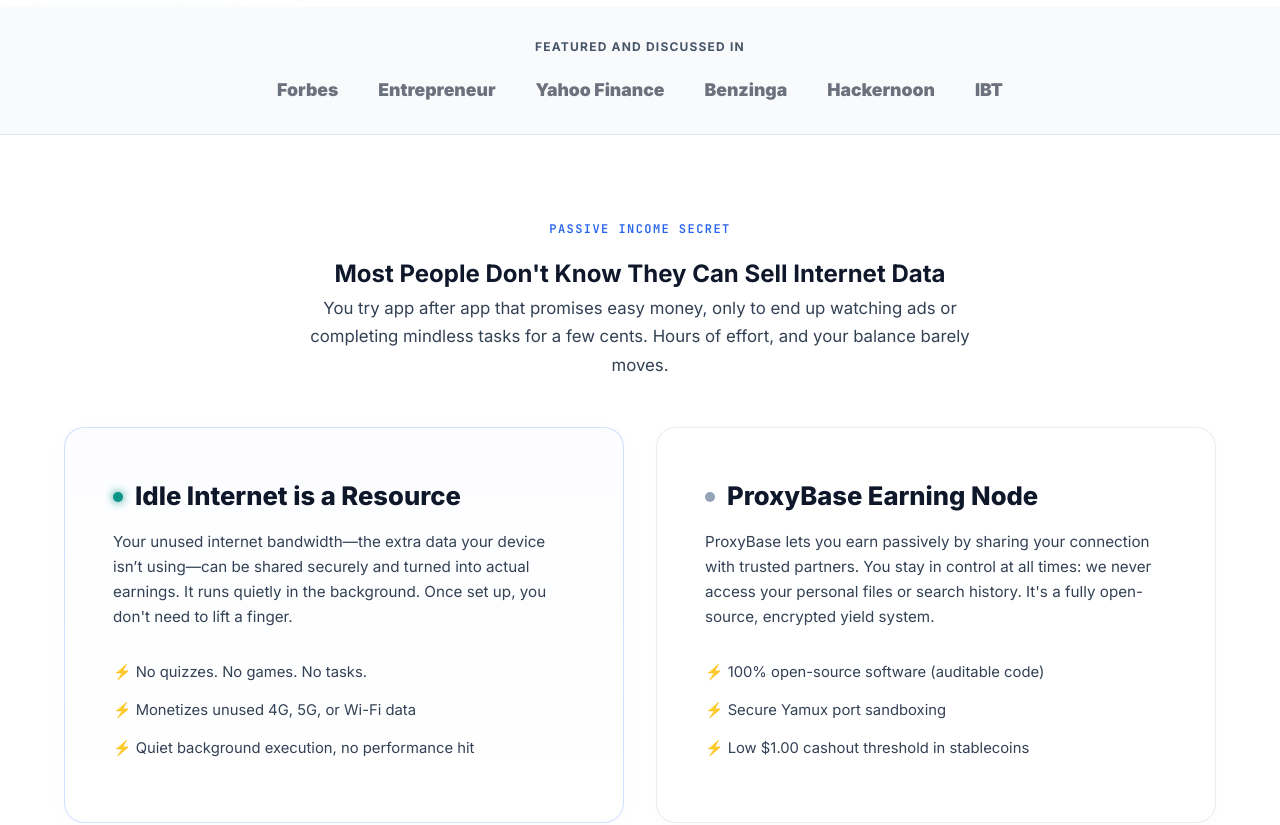
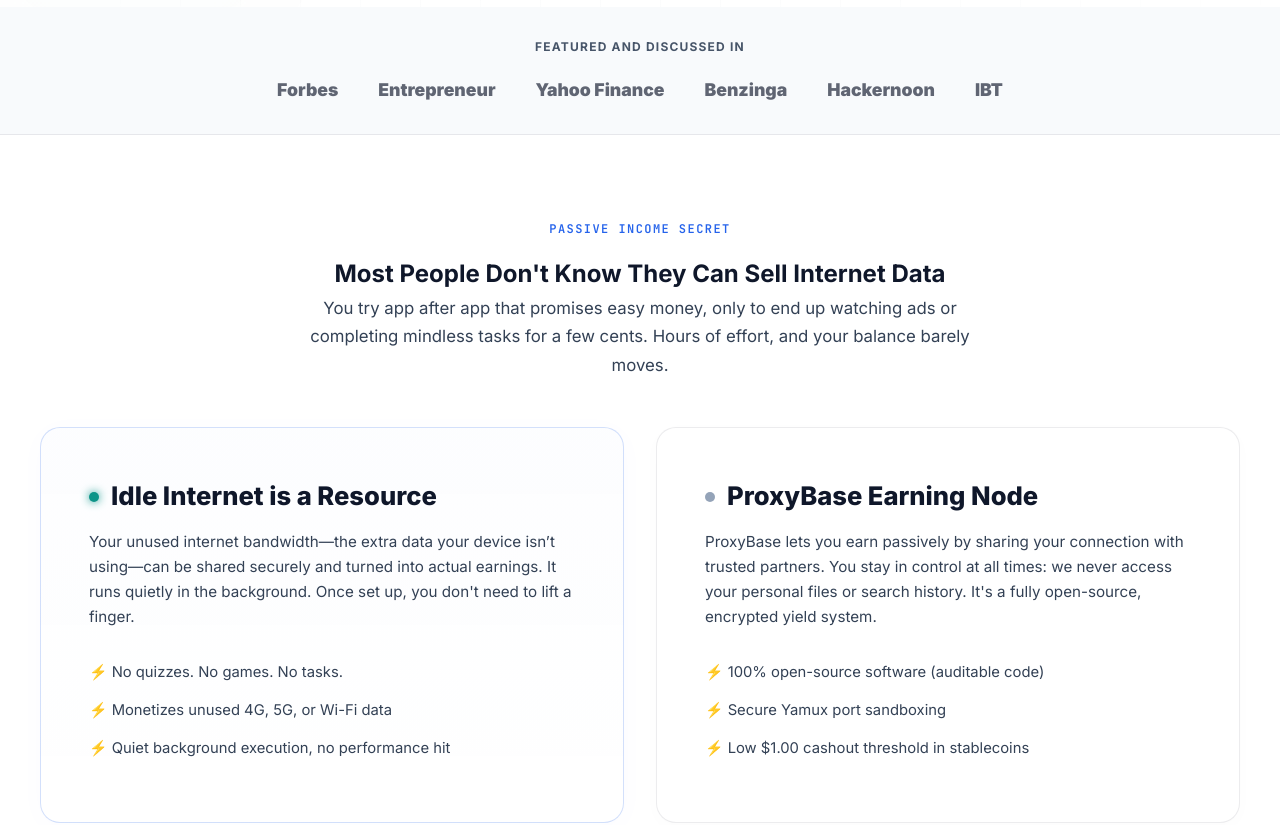
Before and after one commit to proxybasehq/proxybase-landing, a Next.js app: page / in a window 1280 px wide. Shown: the part 800-1625 px from the top of the page. Built offline with nearby package versions, Linux system fonts and the light colour scheme.

Commit message:
fix styles for pages.

```diff
--- a/app/download/page.js
+++ b/app/download/page.js
@@ -80,7 +80,7 @@ export default function DownloadPage() {
 
                     {/* GUI DOWNLOADS */}
                     {activeTab === 'gui' && (
-                        <div className="downloads-grid" style={{ display: "grid", gridTemplateColumns: "repeat(auto-fit, minmax(280px, 1fr))", gap: "32px" }}>
+                        <div className="downloads-grid">
                             <div className="download-card macos" style={{ background: "var(--bg-card)", border: "1px solid var(--border-subtle)", borderRadius: "var(--radius-lg)", padding: "32px", display: "flex", flexDirection: "column", justifyContent: "space-between" }}>
                                 <div>
                                     <div className="os-header" style={{ display: "flex", alignItems: "center", gap: "16px", marginBottom: "20px" }}>
@@ -151,7 +151,7 @@ export default function DownloadPage() {
 
                     {/* CLI DOWNLOADS */}
                     {activeTab === 'cli' && (
-                        <div className="downloads-grid" style={{ display: "grid", gridTemplateColumns: "repeat(auto-fit, minmax(280px, 1fr))", gap: "32px" }}>
+                        <div className="downloads-grid">
                             <div className="download-card macos" style={{ background: "var(--bg-card)", border: "1px solid var(--border-subtle)", borderRadius: "var(--radius-lg)", padding: "32px", display: "flex", flexDirection: "column", justifyContent: "space-between" }}>
                                 <div>
                                     <div className="os-header" style={{ display: "flex", alignItems: "center", gap: "16px", marginBottom: "20px" }}>
--- a/app/earn/earn-money-online/page.js
+++ b/app/earn/earn-money-online/page.js
@@ -221,7 +221,7 @@ export default function EarnMoneyOnlinePage() {
                         <p className="section-desc">Clear answers to help you navigate digital earning paths safely.</p>
                     </div>
 
-                    <div className="deepdive-grid" style={{ gridTemplateColumns: "1fr 1fr" }}>
+                    <div className="deepdive-grid grid-2-cols">
                         <div className="deepdive-card">
                             <h3>Can you make $100 a day online?</h3>
                             <p>
--- a/app/earn/passive-income/page.js
+++ b/app/earn/passive-income/page.js
@@ -201,7 +201,7 @@ export default function PassiveIncomePage() {
                         <p className="section-desc">Clear, honest answers about passive earning on the ProxyBase platform.</p>
                     </div>
 
-                    <div className="deepdive-grid" style={{ gridTemplateColumns: "1fr 1fr" }}>
+                    <div className="deepdive-grid grid-2-cols">
                         <div className="deepdive-card">
                             <h3>Is ProxyBase a real passive income app?</h3>
                             <p>
--- a/app/earn/sell-internet/page.js
+++ b/app/earn/sell-internet/page.js
@@ -50,7 +50,7 @@ export default function SellInternetPage() {
                 </section>
 
                 {/* TRUSTED LOGOS */}
-                <section style={{ padding: "40px 24px 20px", textAlignment: "center", borderBottom: "1px solid var(--border-subtle)", background: "var(--bg-secondary)" }}>
+                <section style={{ padding: "40px 24px 20px", textAlign: "center", borderBottom: "1px solid var(--border-subtle)", background: "var(--bg-secondary)" }}>
                     <div style={{ maxWidth: "var(--max-width)", margin: "0 auto", textAlign: "center" }}>
                         <p style={{ fontSize: "0.8rem", textTransform: "uppercase", letterSpacing: "0.1em", color: "var(--text-muted)", marginBottom: "20px", fontWeight: 700 }}>
                             Proxy Sourcing Ecosystem Backed by Industry Mentions
@@ -206,7 +206,7 @@ export default function SellInternetPage() {
                         <p className="section-desc">Everything you need to know about selling internet bandwidth on ProxyBase.</p>
                     </div>
 
-                    <div className="deepdive-grid" style={{ gridTemplateColumns: "1fr 1fr" }}>
+                    <div className="deepdive-grid grid-2-cols">
                         <div className="deepdive-card">
                             <h3>What is the best app to sell internet data?</h3>
                             <p>
--- a/app/globals.css
+++ b/app/globals.css
@@ -3394,3 +3394,164 @@ body {
   margin: 0 auto;
   width: 100%;
 }
+
+/* =========================================================================
+   GLOBAL SECTION ALIGNMENT & RESPONSIVE REFINEMENTS
+   ========================================================================= */
+
+/* Ensure all layout sections span 100% full-width on large monitors so background colors and borders never cut off */
+.section,
+.compare-intro-section,
+.compare-matrix-section,
+.compare-deepdive-section,
+.compare-cta-section,
+.connector-features-section,
+.connector-steps-section,
+.connector-privacy-section,
+.pricing-catalog-section,
+.markets-hero-section,
+.mpp-section,
+.mpp-section-alt,
+.openclaw-features,
+.api-section,
+.pricing-section,
+.mcp-section,
+.how-it-works,
+.faq-section {
+  width: 100% !important;
+  max-width: 100% !important;
+  box-sizing: border-box;
+}
+
+/* Constrain all direct children inside these sections to max-width and center align */
+.section > *,
+.compare-intro-section > *,
+.compare-matrix-section > *,
+.compare-deepdive-section > *,
+.compare-cta-section > *,
+.connector-features-section > *,
+.connector-steps-section > *,
+.connector-privacy-section > *,
+.pricing-catalog-section > *,
+.markets-hero-section > *,
+.mpp-section > *,
+.mpp-section-alt > *,
+.openclaw-features > *,
+.api-section > *,
+.pricing-section > *,
+.mcp-section > *,
+.how-it-works > *,
+.faq-section > *,
+.section-inner-container {
+  max-width: var(--max-width);
+  margin-left: auto;
+  margin-right: auto;
+  width: 100%;
+  box-sizing: border-box;
+}
+
+/* Responsive grid helper classes for mobile and desktop */
+.grid-2-cols {
+  display: grid;
+  grid-template-columns: 1fr 1fr;
+  gap: 32px;
+}
+
+.hero-stats-grid {
+  display: grid;
+  grid-template-columns: repeat(3, 1fr);
+  gap: 24px;
+  max-width: 700px;
+  margin: 0 auto;
+  padding: 24px;
+  background: rgba(255, 255, 255, 0.01);
+  border: 1px solid var(--border-subtle);
+  border-radius: var(--radius-lg);
+  backdrop-filter: blur(10px);
+}
+
+.downloads-grid {
+  display: grid;
+  grid-template-columns: repeat(auto-fit, minmax(280px, 1fr));
+  gap: 32px;
+}
+
+.featured-logos {
+  display: flex;
+  gap: 40px;
+  justify-content: center;
+  flex-wrap: wrap;
+  align-items: center;
+  opacity: 0.65;
+}
+
+/* MCP Diagram Styling */
+.mcp-diagram {
+  display: flex;
+  flex-direction: column;
+  align-items: center;
+  gap: 14px;
+  background: var(--bg-card);
+  border: 1px solid var(--border-subtle);
+  border-radius: var(--radius-lg);
+  padding: 36px 24px;
+  box-shadow: 0 4px 20px -2px rgba(15, 23, 42, 0.02);
+  max-width: 480px;
+  margin: 0 auto;
+}
+
+.mcp-node {
+  padding: 14px 28px;
+  background: var(--bg-primary);
+  border: 1px solid var(--border-hover);
+  border-radius: var(--radius-md);
+  font-weight: 700;
+  color: var(--text-primary);
+  width: 100%;
+  text-align: center;
+  font-size: 1rem;
+  box-shadow: 0 2px 8px rgba(0,0,0,0.04);
+}
+
+.mcp-node.highlight {
+  background: var(--accent-gradient);
+  color: #ffffff;
+  border: none;
+  box-shadow: 0 6px 20px rgba(37, 99, 235, 0.3);
+}
+
+.mcp-arrow {
+  font-size: 0.8rem;
+  font-weight: 700;
+  color: var(--text-muted);
+  text-transform: uppercase;
+  letter-spacing: 0.08em;
+}
+
+/* Responsive Overrides for Mobile Viewports */
+@media (max-width: 968px) {
+  .intro-card-grid,
+  .deepdive-grid,
+  .grid-2-cols,
+  .downloads-grid,
+  .features-grid,
+  .openclaw-features,
+  .mcp-grid,
+  .pricing-grid {
+    grid-template-columns: 1fr !important;
+  }
+}
+
+@media (max-width: 600px) {
+  .hero-stats-grid {
+    grid-template-columns: 1fr !important;
+    gap: 16px;
+    padding: 16px;
+  }
+  .featured-logos {
+    gap: 24px;
+  }
+  .mcp-diagram {
+    padding: 24px 16px;
+  }
+}
--- a/app/page.js
+++ b/app/page.js
@@ -79,7 +79,7 @@ function Hero() {
         </div>
 
         {/* HERO STATS */}
-        <div style={{ display: "grid", gridTemplateColumns: "repeat(3, 1fr)", gap: "24px", maxWidth: "700px", margin: "0 auto", padding: "24px", background: "rgba(255, 255, 255, 0.01)", border: "1px solid var(--border-subtle)", borderRadius: "var(--radius-lg)", backdropFilter: "blur(10px)" }}>
+        <div className="hero-stats-grid">
           <div>
             <h3 style={{ fontSize: "2rem", color: "var(--accent-secondary)", fontWeight: 900, marginBottom: "4px" }}>12M+</h3>
             <p style={{ fontSize: "0.75rem", color: "var(--text-muted)", textTransform: "uppercase", fontWeight: 700, letterSpacing: "0.05em" }}>Users Worldwide</p>
@@ -109,7 +109,7 @@ function FeaturedOn() {
         <p style={{ fontSize: "0.75rem", textTransform: "uppercase", letterSpacing: "0.1em", color: "var(--text-muted)", marginBottom: "20px", fontWeight: 700 }}>
           Featured and Discussed In
         </p>
-        <div style={{ display: "flex", gap: "40px", justifyContent: "center", flexWrap: "wrap", alignItems: "center", opacity: 0.6 }}>
+        <div className="featured-logos">
           <span style={{ fontSize: "1.1rem", fontWeight: "900", color: "var(--text-primary)" }}>Forbes</span>
           <span style={{ fontSize: "1.1rem", fontWeight: "900", color: "var(--text-primary)" }}>Entrepreneur</span>
           <span style={{ fontSize: "1.1rem", fontWeight: "900", color: "var(--text-primary)" }}>Yahoo Finance</span>
@@ -283,7 +283,7 @@ function FeaturesList() {
         </p>
       </div>
 
-      <div className="intro-card-grid" style={{ gridTemplateColumns: "1fr 1fr" }}>
+      <div className="intro-card-grid">
         <div className="intro-card" style={{ background: "var(--bg-card)" }}>
           <h3 style={{ fontSize: "1.25rem", fontWeight: 800, marginBottom: "16px" }}>⚙️ Runs Quietly in the Background</h3>
           <p className="brand-desc" style={{ marginBottom: 0 }}>
@@ -385,7 +385,7 @@ function RedditReviews() {
         <p className="section-desc">Real stories from nodes sellers turning unused bandwidth into extra income.</p>
       </div>
 
-      <div className="deepdive-grid" style={{ gridTemplateColumns: "repeat(auto-fit, minmax(280px, 1fr))" }}>
+      <div className="deepdive-grid">
         {reviews.map((rev, i) => (
           <div key={i} className="deepdive-card" style={{ display: "flex", flexDirection: "column", justifyContent: "space-between" }}>
             <p style={{ fontStyle: "italic", fontSize: "0.9rem", color: "var(--text-secondary)", lineHeight: 1.6, marginBottom: 20 }}>
```
Also changed, not shown: app/ai-agents/page.js (+10 -8 lines).
